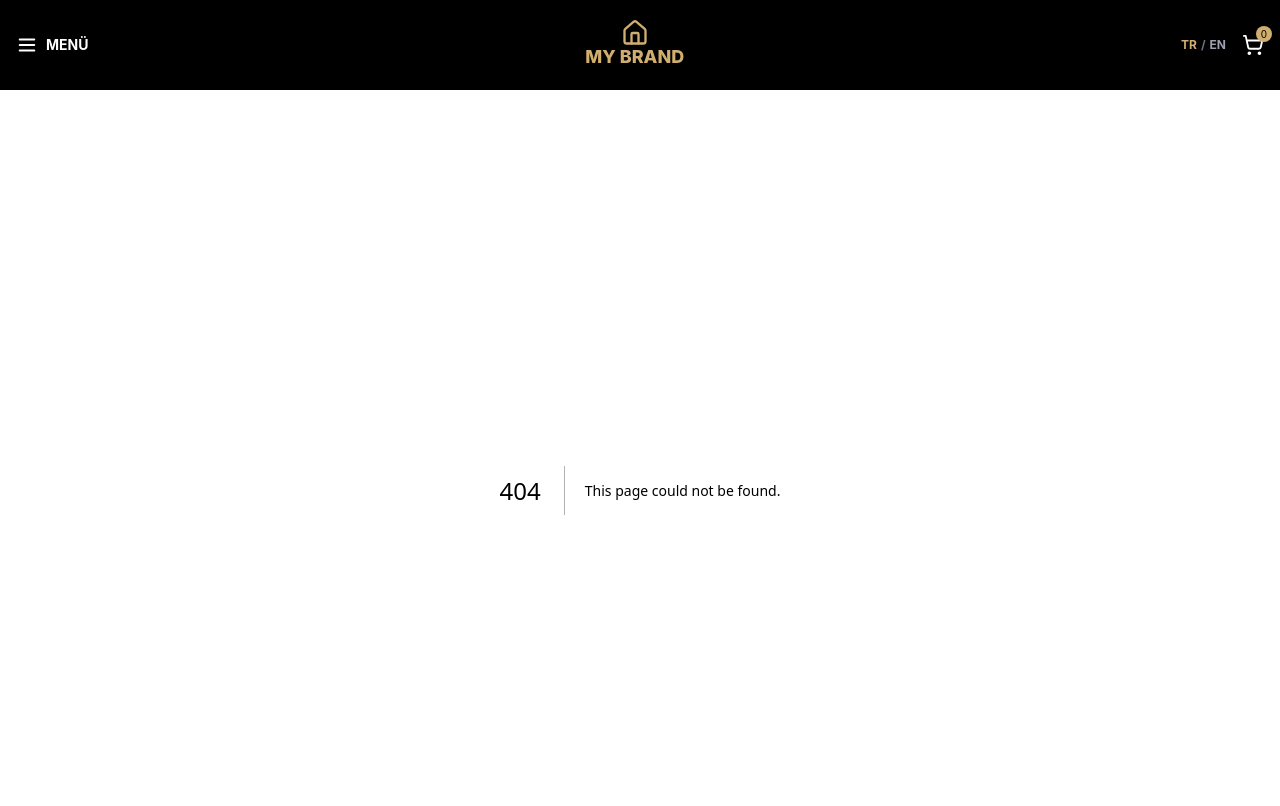
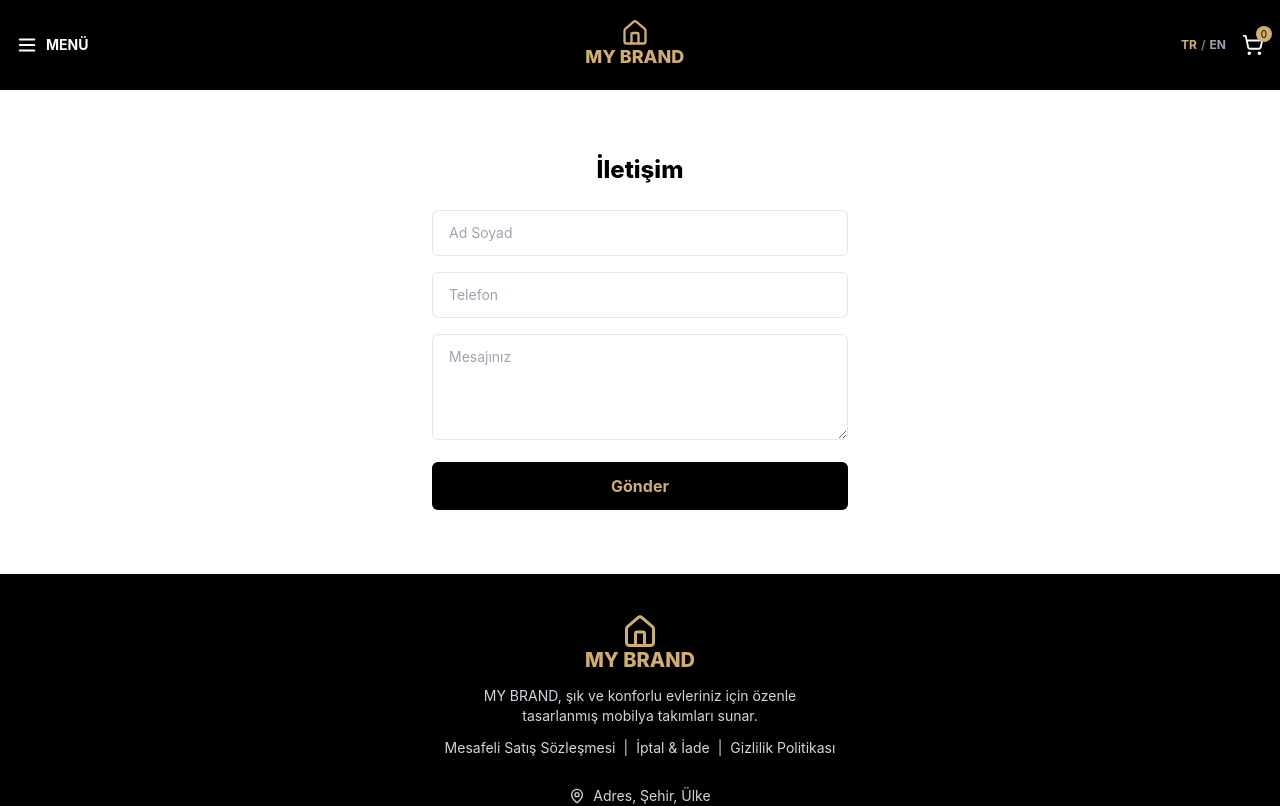
Before and after one commit to takrun00-hue/berk-homeavm, a Next.js app: page /contact in a window 1280 px wide. Before the commit this address had no page. Shown: the top 806 px of the page. Built offline with nearby package versions, Linux system fonts and the light colour scheme.

Commit message:
Add ContactPage component with form elements

```diff
--- /dev/null
+++ b/app/contact/page.tsx
@@ -0,0 +1,36 @@
+"use client";
+
+import { useLanguage } from "@/context/LanguageContext";
+
+export default function ContactPage() {
+  const { t } = useLanguage();
+
+  return (
+    <section className="py-16 px-4 max-w-md mx-auto space-y-4">
+      <h1 className="text-2xl font-extrabold text-center mb-6">
+        {t("contactTitle")}
+      </h1>
+      <form className="space-y-4">
+        <input
+          placeholder={t("formName")}
+          className="w-full border rounded-md px-4 py-3 text-sm"
+        />
+        <input
+          placeholder={t("formPhone")}
+          className="w-full border rounded-md px-4 py-3 text-sm"
+        />
+        <textarea
+          placeholder={t("formMessage")}
+          rows={4}
+          className="w-full border rounded-md px-4 py-3 text-sm"
+        />
+        <button
+          type="submit"
+          className="w-full bg-black text-gold py-3 rounded-md font-bold"
+        >
+          {t("formSubmit")}
+        </button>
+      </form>
+    </section>
+  );
+}
```
